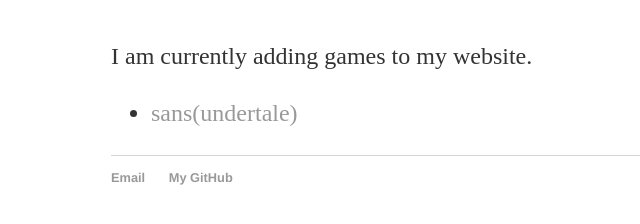
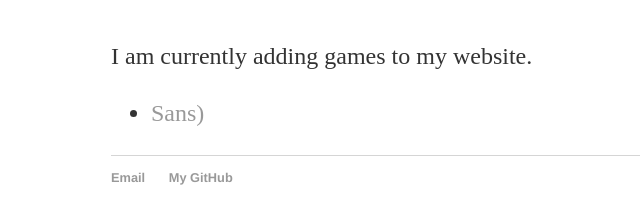
Before and after one commit to SuperBrainBro/vincentlite.github.io, a Jekyll site: the page built from games/index.html, in a window 1280 px wide. Shown: the part 162-386 px from the top of the page, without its empty margins (81-721 px from the left). Built offline with Jekyll 4.4.1, drawn with Linux system fonts in a browser that asks for light colours.

Commit message:
Update index.html

```diff
--- a/games/index.html
+++ b/games/index.html
@@ -7,5 +7,5 @@ title: Games Vincent Jenei
 			<p>I am currently adding games to my website.</p>
 		</div>
 <ul class="gameslist">
-				<li><a href="sans">sans(undertale)</a></li>
+				<li><a href="./c2-sans-fight/">Sans)</a><br/>
 				</ul>
```
